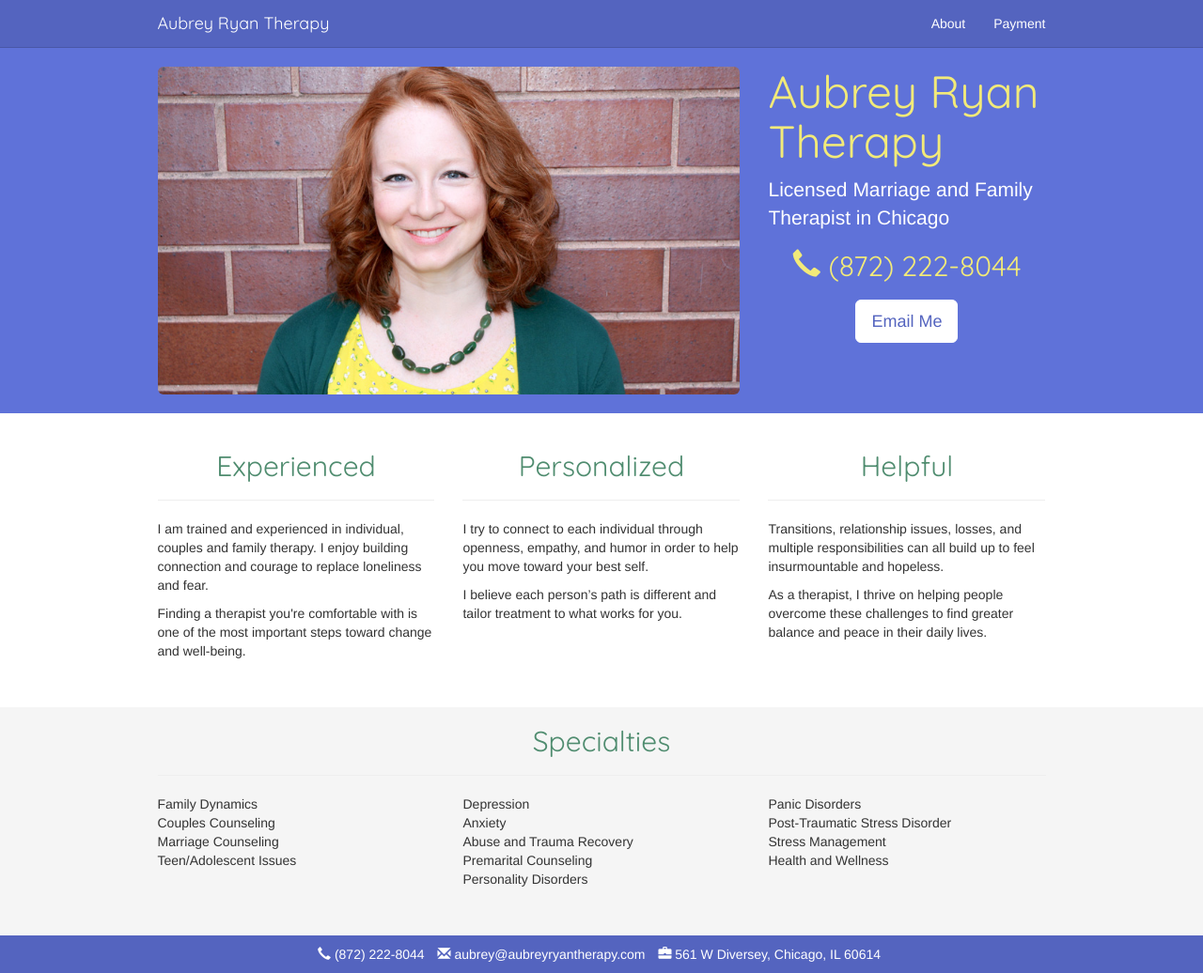
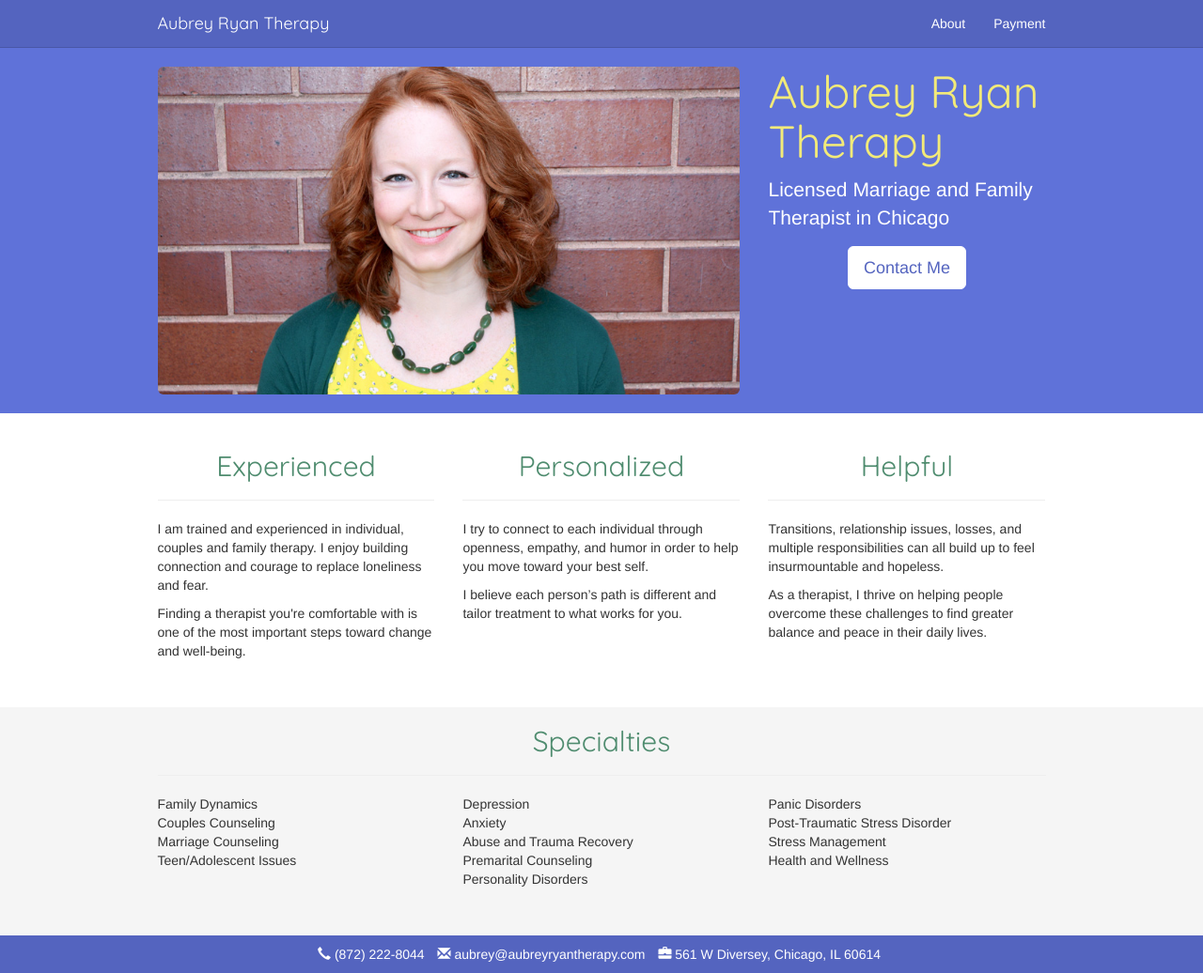
Before and after one commit to taylorcbrown/aubreyryantherapy, a Jekyll site: the page built from index.html, in a window 1280 px wide. Shown: the whole page at 94% size. Built offline with Jekyll 4.4.1, drawn with Linux system fonts in a browser that asks for light colours; nearby versions of some CDN libraries.

Commit message:
Add contact form

```diff
--- a/_includes/head.html
+++ b/_includes/head.html
@@ -5,7 +5,7 @@
     <meta http-equiv="X-UA-Compatible" content="IE=edge">
     <meta name="viewport" content="width=device-width, initial-scale=1">
 
-    <title>{% if page.title %}{{ page.title }} - {{site.title}}{% else %}Family Therapy &amp; Counseling - {{ site.title }}{% endif %}</title>
+    <title>{% if page.title %}{{ page.title }} - {{site.title}}{% else %}{{ site.title }} - Chicago Therapist & Marriage Counselor{% endif %}</title>
     <meta name="description" content="{% if page.description %}{{ page.description | strip_html | strip_newlines | truncate: 160 }}{% else %}{{ site.description }}{% endif %}">
 
     <link href='https://fonts.googleapis.com/css?family=Quicksand:400,300,700' rel='stylesheet' type='text/css'>
--- a/_layouts/page.html
+++ b/_layouts/page.html
@@ -4,7 +4,7 @@
 <article class="post">
 
   <header class="page-header">
-    <h1>{{ page.title }}</h1>
+    <h1>{% if page.headline %}{{ page.headline }}{% else %}{{ page.title }}{% endif %}</h1>
   </header>
 
   <div class="post-content">
--- a/index.html
+++ b/index.html
@@ -19,8 +19,7 @@
 
               <p class="hidden-xs hidden-sm hidden-md">{{site.tagline}}</p>
               <p class="hidden-lg text-center">{{site.tagline}}</p>
-              <p itemprop="telephone" class="phone-cta text-center"><span class="glyphicon glyphicon-earphone" aria-hidden="true"></span> <a href="tel:872-222-8044">{{site.phone}}</a></p>
-              <p class="text-center"><a class="btn btn-primary btn-lg" href="mailto:{{site.email}}" onClick="javascript:pageTracker._trackPageview('/mailto/email');" role="button">Email Me</a></p>
+              <p class="text-center"><a class="btn btn-primary btn-lg" href="https://docs.google.com/forms/d/e/1FAIpQLSe57hrKLjw8DmC3vwj7MPxf4g71x06nPjTPTSjd7-mQ5A3ofQ/viewform?usp=sf_link" target="_blank" onClick="" role="button">Contact Me</a></p>
             </div>
           </div><!--row-->
 
```
Also changed, not shown: about.md (+2 -1 lines), payment.md (+1 -1 lines).
